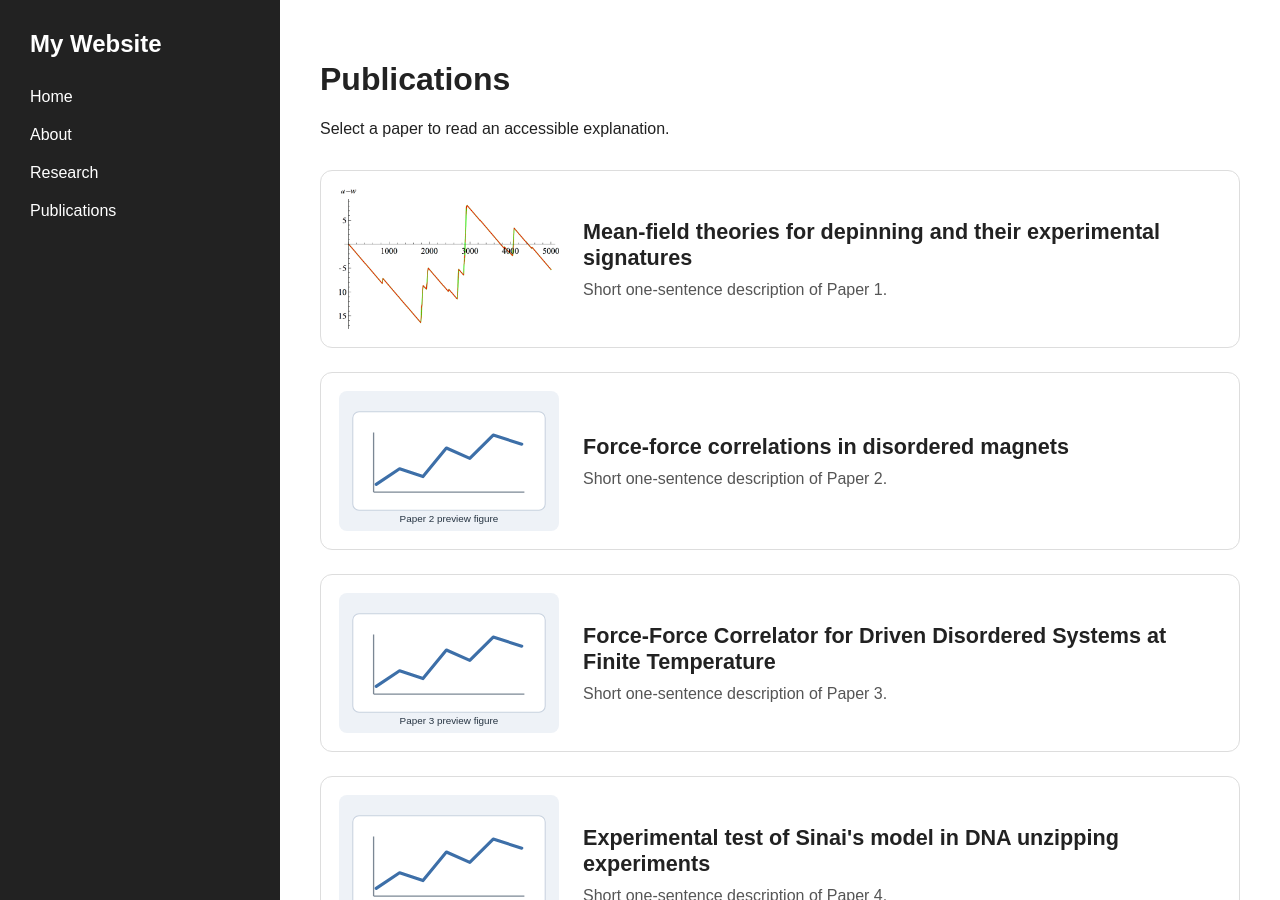
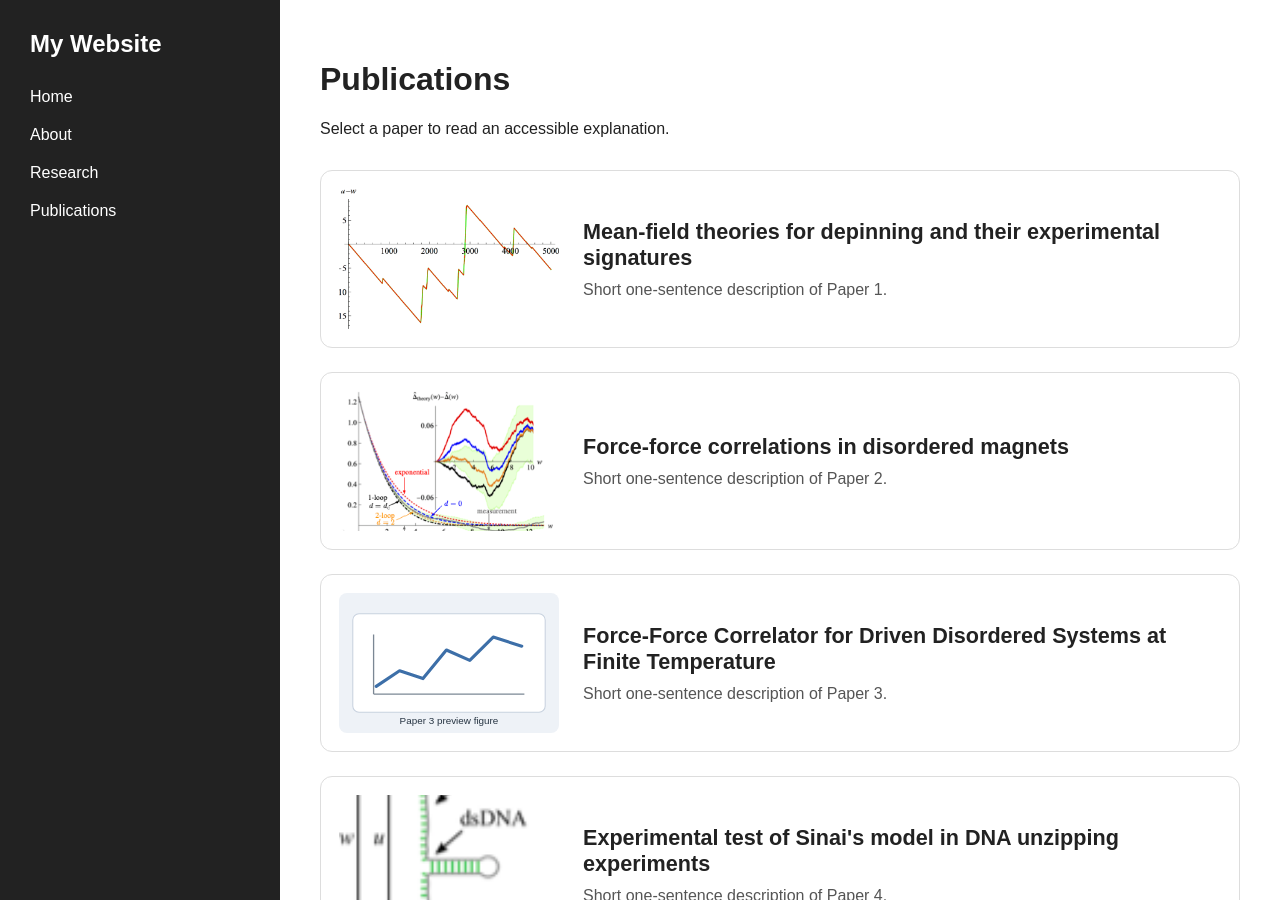
Before and after one commit to cathelijne123/cathelijneterburg.github.io, a Jekyll site: the page built from publications.md, in a window 1280 px wide and 900 px high. Built offline with Jekyll 4.4.1, drawn with Linux system fonts in a browser that asks for light colours.

Commit message:
added preview figs more papers

```diff
--- a/publications.md
+++ b/publications.md
@@ -26,7 +26,7 @@ Select a paper to read an accessible explanation.
 
 <a class="paper-card" href="{{ '/publications/paper-2/' | relative_url }}">
   <img
-    src="{{ '/assets/images/publications/paper-2-preview.svg' | relative_url }}"
+    src="{{ '/assets/images/publications/paper-2-preview.png' | relative_url }}"
     alt="Preview figure for Paper 2">
   <div class="paper-card-text">
     <h2>Force-force correlations in disordered magnets</h2>
@@ -46,7 +46,7 @@ Select a paper to read an accessible explanation.
 
 <a class="paper-card" href="{{ '/publications/paper-4/' | relative_url }}">
   <img
-    src="{{ '/assets/images/publications/paper-4-preview.svg' | relative_url }}"
+    src="{{ '/assets/images/publications/paper-4-preview.png' | relative_url }}"
     alt="Preview figure for Paper 4">
   <div class="paper-card-text">
     <h2>Experimental test of Sinai's model in DNA unzipping experiments</h2>
```
Also changed, not shown: publications/paper-2.md (+1 -1 lines), publications/paper-4.md (+1 -1 lines), assets/images/publications/paper-1-preview.svg (deleted), assets/images/publications/paper-2-preview.png (added), assets/images/publications/paper-4-preview.png (added), assets/images/publications/paper-4-preview.svg (deleted), 1 other file.
